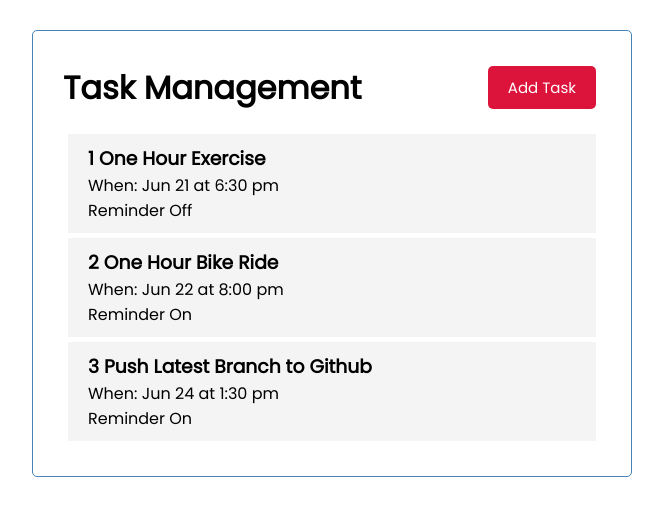
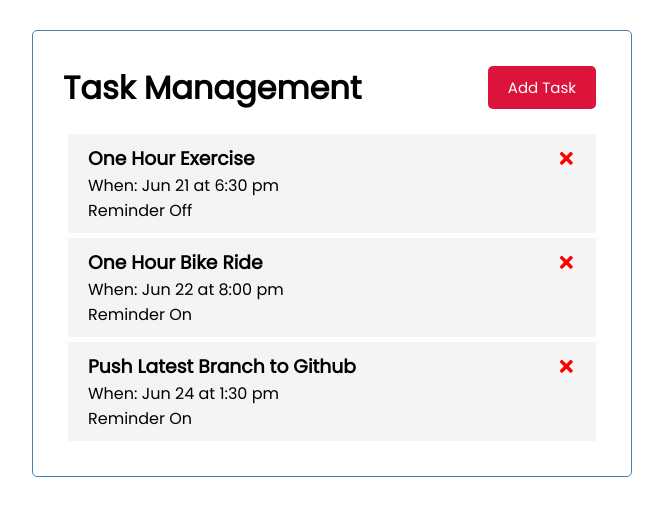
Before and after one commit to Sahim-Nazif/Task-Management-React, a React (Create React App) app: page / in a window 1280 px wide. Shown: the top 516 px of the page, without its empty margins (308-971 px from the left). Built offline with nearby package versions, Linux system fonts and the light colour scheme; the HTML template or start-up script is replaced by a standard one.

Commit message:
delete task

```diff
--- a/package.json
+++ b/package.json
@@ -8,6 +8,7 @@
     "@testing-library/user-event": "^12.8.3",
     "react": "^17.0.2",
     "react-dom": "^17.0.2",
+    "react-icons": "^4.2.0",
     "react-scripts": "4.0.3",
     "web-vitals": "^1.1.2"
   },
--- a/src/App.js
+++ b/src/App.js
@@ -23,11 +23,15 @@
     reminder:true
 }
 ])
+//deleting tasks
+const deleteTask=(id)=>{
 
+    setTasks(tasks.filter((task)=>task.id !==id))
+}
   return (
     <div className="container">
       <Header/>
-      <Task tasks={tasks}/>
+      <Task tasks={tasks} onDelete={deleteTask} />
     </div>
   );
 }
--- a/src/components/Task.js
+++ b/src/components/Task.js
@@ -1,15 +1,12 @@
-
 import React from 'react'
 import Tasks from './Tasks'
-const Task = ({tasks}) => {
 
-     return (
-       <>
-            {tasks.map((task)=>(
-                <Tasks key={task.id} task={task}/>
+const Task = ({ tasks, onDelete }) => {
 
-
-
+    return (
+        <>
+            {tasks.map((task) => (
+                <Tasks key={task.id} task={task} onDelete={onDelete} />
 
             ))}
 
--- a/src/components/Tasks.js
+++ b/src/components/Tasks.js
@@ -1,13 +1,12 @@
 import React from 'react'
+import {FaTimes} from 'react-icons/fa'
 
-
-
-const Tasks = ({task}) => {
+const Tasks = ({ task, onDelete }) => {
     return (
         <div className='task'>
-            <h3 >{task.id}{' '}{task.text} </h3>
-                 <p>When: {task.day}</p>
-                 <p>Reminder {task.reminder ? ' On' : 'Off'}</p>
+            <h3 >{task.text}<FaTimes style={{color:'red', cursor:'pointer'}} onClick={()=>onDelete(task.id)}/> </h3>
+            <p>When: {task.day}</p>
+            <p>Reminder {task.reminder ? ' On' : 'Off'}</p>
 
         </div>
     )
```
Also changed, not shown: 1 other file (tests, documents, lock files or other folders).
